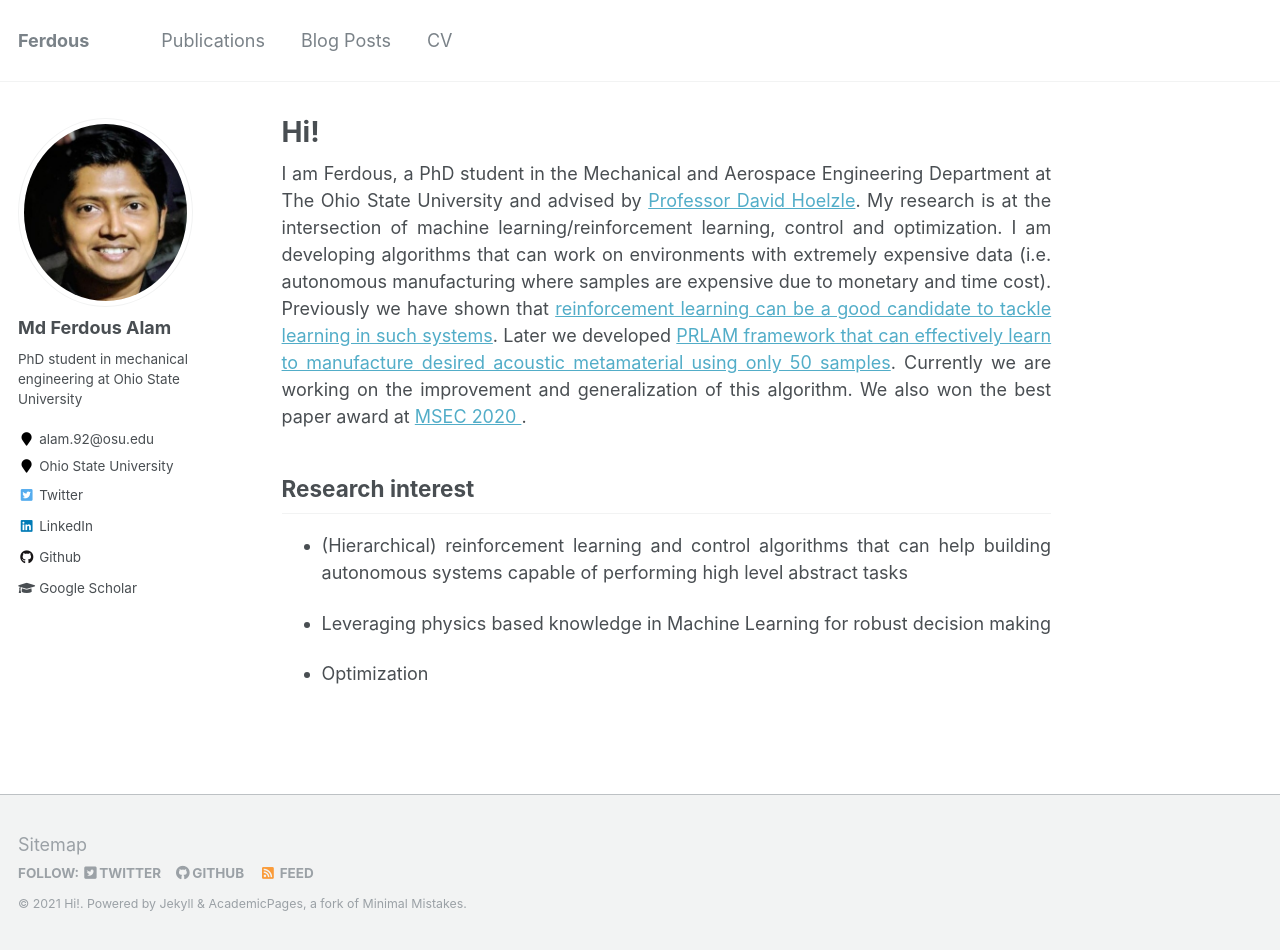
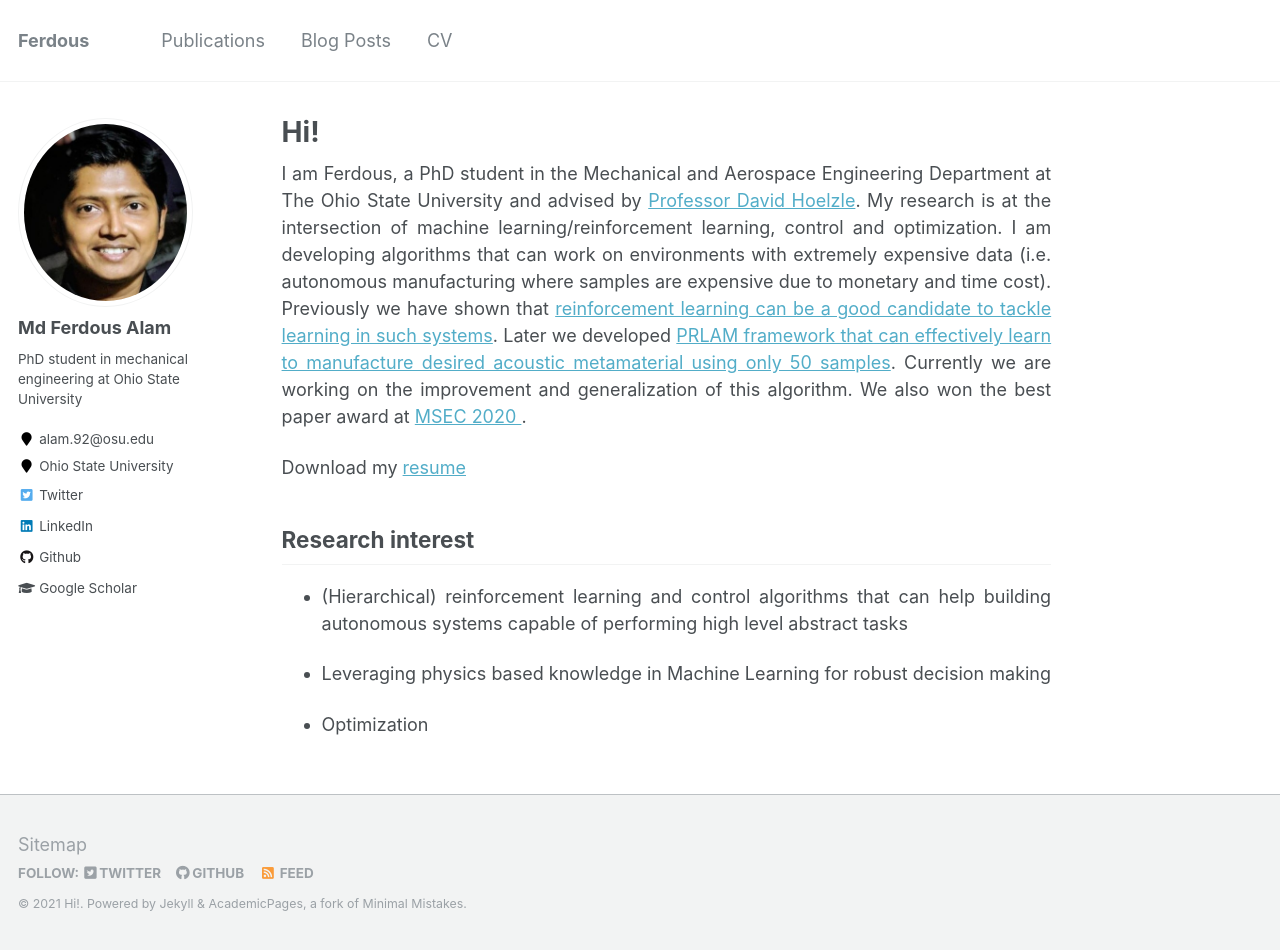
Before and after one commit to ghost-083/ghost-083.github.io, a Jekyll site: the page built from _pages/about.md, in a window 1280 px wide and 950 px high. Built offline with Jekyll 4.4.1, drawn with Linux system fonts in a browser that asks for light colours.

Commit message:
Trigger rebuild

```diff
--- a/_pages/about.md
+++ b/_pages/about.md
@@ -11,6 +11,8 @@ redirect_from:
 I am Ferdous, a PhD student in the Mechanical and Aerospace Engineering Department at The Ohio State University and advised by <a href="https://mae.osu.edu/people/hoelzle.1">Professor David Hoelzle</a>. My research is at the intersection of machine learning/reinforcement learning, control and optimization. I am developing algorithms that can work on environments with extremely expensive data (i.e. autonomous manufacturing where samples are expensive due to monetary and time cost). Previously we have shown that <a href="https://asmedigitalcollection.asme.org/MSEC/proceedings-abstract/MSEC2020/84263/V002T07A009/1095697">reinforcement learning can be a good candidate to tackle learning in such systems</a>. Later we developed <a href=" ">PRLAM framework that can effectively learn to manufacture desired acoustic metamaterial using only 50 samples</a>. Currently we are working on the improvement and generalization of this algorithm. We also won the best paper award at <a href="https://event.asme.org/MSEC-2020"> MSEC 2020 </a>.
 </p>
 
+Download my [resume](https://github.com/ferdous-alam/ferdous-alam.github.io/blob/master/Ferdous_CV.pdf)
+
 ## Research interest
 * <p align="justify"> (Hierarchical) reinforcement learning and control algorithms that can help building autonomous systems capable of performing high level abstract tasks </p>
 * <p align="justify"> Leveraging physics based knowledge in Machine Learning for robust decision making</p>
```
